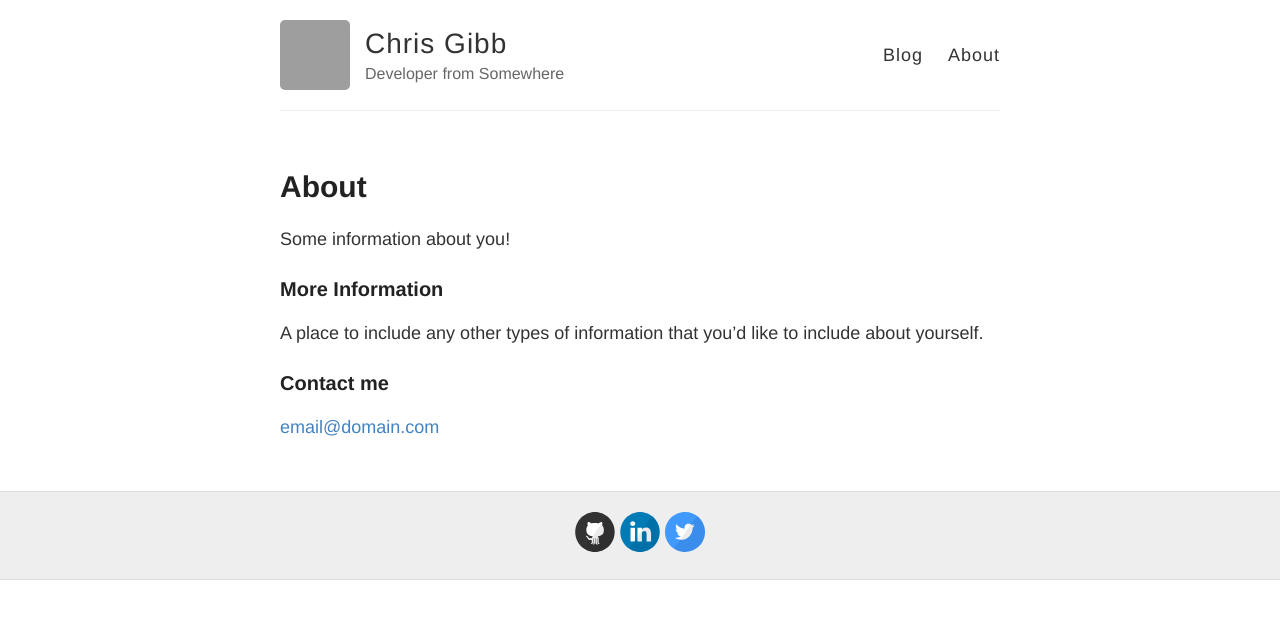
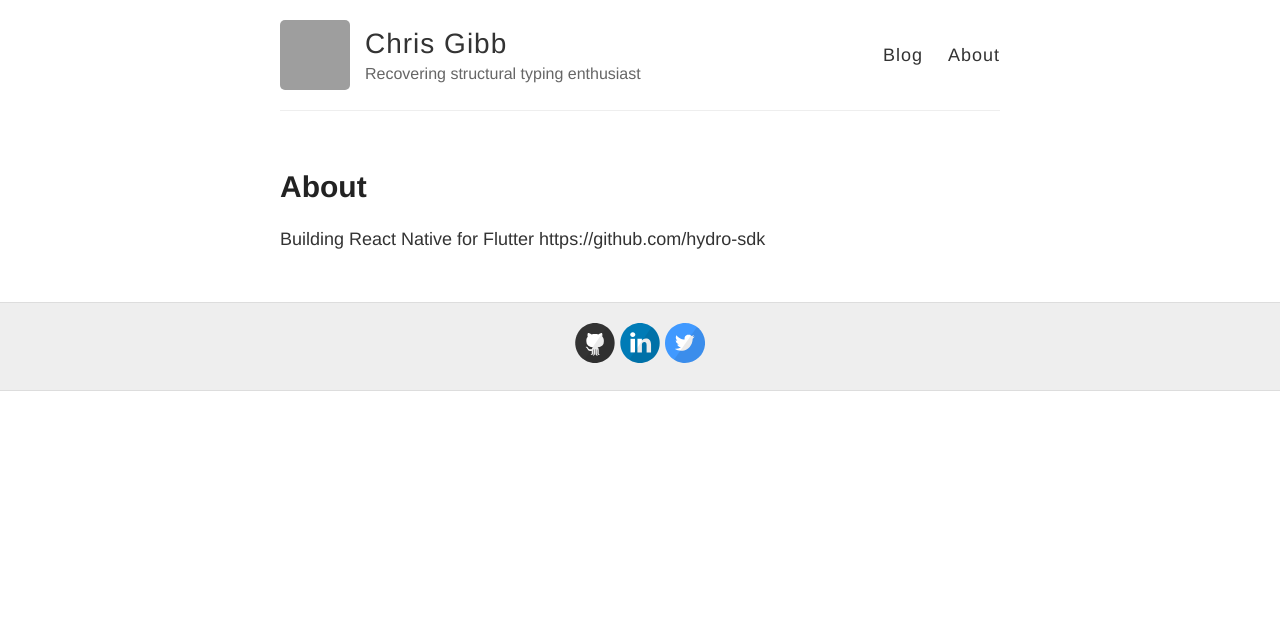
Before and after one commit to chgibb/chgibb.github.io, a Jekyll site: the page built from about.md, in a window 1280 px wide. Shown: the top 619 px of the page. Built offline with Jekyll 4.4.1, drawn with Linux system fonts in a browser that asks for light colours; grey boxes are pictures that could not be loaded.

Commit message:
tweak info

```diff
--- a/_config.yml
+++ b/_config.yml
@@ -6,7 +6,7 @@
 name: Chris Gibb
 
 # Short bio or description (displayed in the header)
-description: Developer from Somewhere
+description: Recovering structural typing enthusiast
 
 # URL of your avatar or profile pic (you could use your GitHub profile pic)
 avatar: https://avatars1.githubusercontent.com/u/18079458?v=4
--- a/about.md
+++ b/about.md
@@ -4,12 +4,4 @@ title: About
 permalink: /about/
 ---
 
-Some information about you!
-
-### More Information
-
-A place to include any other types of information that you'd like to include about yourself.
-
-### Contact me
-
-[email@domain.com](mailto:email@domain.com)
+Building React Native for Flutter https://github.com/hydro-sdk
```
